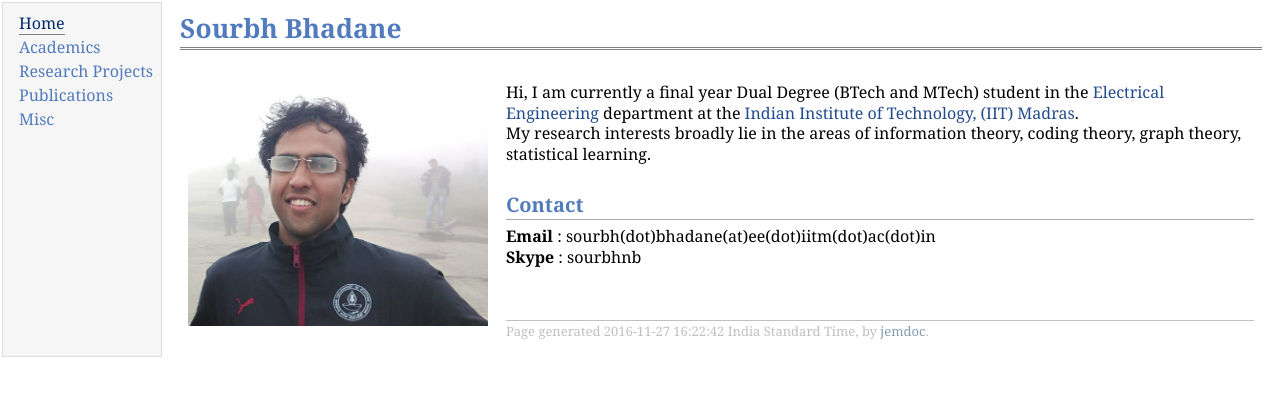
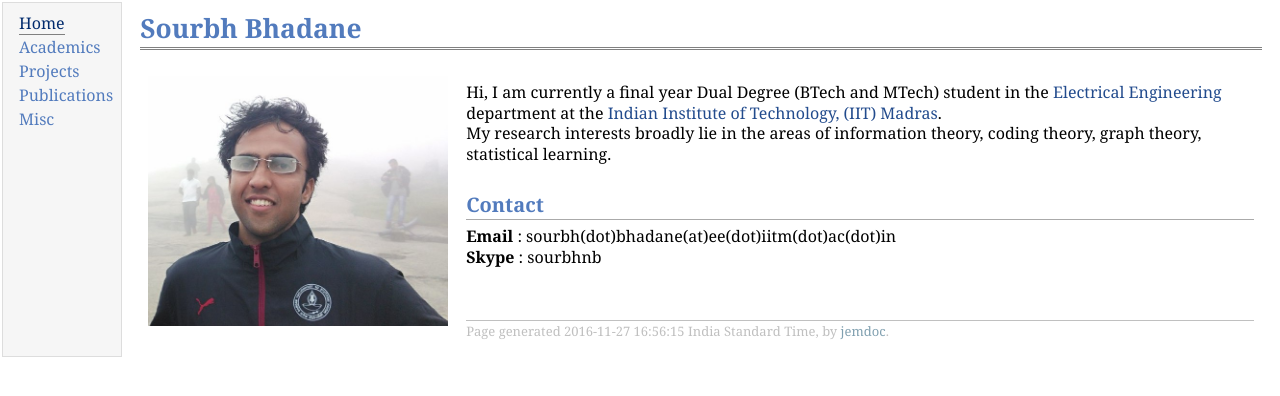
Before and after one commit to SourbhBh/SourbhBh.github.io, a Jekyll site: the page index.html, which Jekyll copies as it is, in a window 1280 px wide. Shown: the top 396 px of the page. Built offline with Jekyll 4.4.1, drawn with Linux system fonts in a browser that asks for light colours.

Commit message:
Some menu changes

```diff
--- a/academics.html
+++ b/academics.html
@@ -13,7 +13,7 @@
 <td id="layout-menu">
 <div class="menu-item"><a href="index.html">Home</a></div>
 <div class="menu-item"><a href="academics.html" class="current">Academics</a></div>
-<div class="menu-item"><a href="projects.html">Research&nbsp;Projects</a></div>
+<div class="menu-item"><a href="projects.html">Projects</a></div>
 <div class="menu-item"><a href="publications.html">Publications</a></div>
 <div class="menu-item"><a href="misc.html">Misc</a></div>
 </td>
--- a/index.html
+++ b/index.html
@@ -13,7 +13,7 @@
 <td id="layout-menu">
 <div class="menu-item"><a href="index.html" class="current">Home</a></div>
 <div class="menu-item"><a href="academics.html">Academics</a></div>
-<div class="menu-item"><a href="projects.html">Research&nbsp;Projects</a></div>
+<div class="menu-item"><a href="projects.html">Projects</a></div>
 <div class="menu-item"><a href="publications.html">Publications</a></div>
 <div class="menu-item"><a href="misc.html">Misc</a></div>
 </td>
@@ -32,7 +32,7 @@ lie in the areas of information theory, coding theory, graph theory, statistical
 <b>Skype</b> : sourbhnb</p>
 <div id="footer">
 <div id="footer-text">
-Page generated 2016-11-27 16:22:42 India Standard Time, by <a href="http://jemdoc.jaboc.net/">jemdoc</a>.
+Page generated 2016-11-27 16:56:15 India Standard Time, by <a href="http://jemdoc.jaboc.net/">jemdoc</a>.
 </div>
 </div>
 </td>
```
Also changed, not shown: other parts of academics.html (+1 -1 lines), 1 other file.
